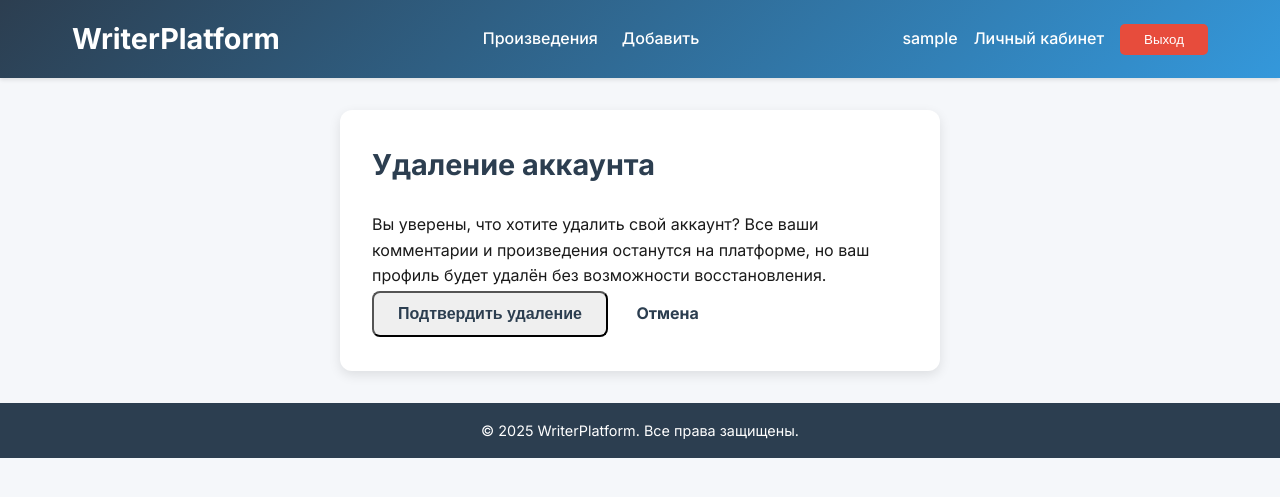
After one commit to DmytroFedosyeyev/writer-platform, a Django app: page /delete-account/ in a window 1280 px wide. The commit adds this page. Shown: the top 497 px of the page. Run offline with Django 5.2, Linux system fonts and the light colour scheme; the visitor is signed in with stand-in values (Sample User, id 1).

Commit message:
Добавлена функция удаления аккаунта с сохранением комментариев и произведений, исправлена ошибка рендеринга в home.html

```diff
--- a/library/models.py
+++ b/library/models.py
@@ -19,14 +19,14 @@ class Work(models.Model):
     genre = models.CharField(max_length=50, choices=GENRE_CHOICES)
     content = RichTextField()
     published_date = models.DateTimeField(auto_now_add=True)
-    author = models.ForeignKey(User, on_delete=models.CASCADE)
+    author = models.ForeignKey(User, on_delete=models.SET_NULL, null=True)
 
     def __str__(self):
         return self.title
 
 
 class Comment(models.Model):
-    user = models.ForeignKey(User, on_delete=models.CASCADE)
+    user = models.ForeignKey(User, on_delete=models.SET_NULL, null=True)
     work = models.ForeignKey(Work, on_delete=models.CASCADE, related_name='comments')
     text = models.TextField()
     created_at = models.DateTimeField(auto_now_add=True)
--- a/templates/home.html
+++ b/templates/home.html
@@ -39,7 +39,11 @@
                 <li class="mt-2">
                     <a href="{% url 'work_detail' work.id %}" class="text-blue-500 hover:underline">{{ work.title }}</a>
                     <span> Автор: </span>
-                    <a href="{% url 'user_profile' work.author.username %}" class="text-blue-500 hover:underline">{{ work.author.username }}</a>
+                    {% if work.author %}
+                        <a href="{% url 'user_profile' work.author.username %}" class="text-blue-500 hover:underline">{{ work.author.username }}</a>
+                    {% else %}
+                        <span class="text-gray-500">Автор удалён</span>
+                    {% endif %}
                 </li>
             {% empty %}
                 <p>Пока нет добавленных произведений.</p>
--- /dev/null
+++ b/users/templates/users/delete_account.html
@@ -0,0 +1,16 @@
+{% extends 'base.html' %}
+{% load static %}
+
+{% block title %}Удаление аккаунта{% endblock %}
+
+{% block content %}
+<div class="form-container">
+    <h2>Удаление аккаунта</h2>
+    <p>Вы уверены, что хотите удалить свой аккаунт? Все ваши комментарии и произведения останутся на платформе, но ваш профиль будет удалён без возможности восстановления.</p>
+    <form method="post">
+        {% csrf_token %}
+        <button type="submit" class="btn btn-primary">Подтвердить удаление</button>
+        <a href="{% url 'user_home' %}" class="btn btn-secondary">Отмена</a>
+    </form>
+</div>
+{% endblock %}
--- a/users/templates/users/user_home.html
+++ b/users/templates/users/user_home.html
@@ -70,6 +70,9 @@
 {% endif %}
 
 {% if user == request.user %}
+<div class="mt-3">
+    <a href="{% url 'delete_account' %}" class="btn btn-secondary">Удалить аккаунт</a>
+</div>
 {% endif %}
 
 <!-- JavaScript для обработки data-method="post" -->
--- a/users/views.py
+++ b/users/views.py
@@ -3,7 +3,7 @@ import logging
 from django.shortcuts import render, redirect
 from django.contrib.auth.forms import UserCreationForm
 from django.contrib.auth.decorators import login_required
-from django.contrib.auth import authenticate, login
+from django.contrib.auth import authenticate, login, logout
 from django.contrib import messages
 from .forms import CustomUserCreationForm
 from django.contrib.auth.models import User
@@ -53,3 +53,17 @@ def profile_view(request, username):
     else:
         # Для гостей или просмотра чужого профиля
         return render(request, 'users/profile.html', {'user': user})
+
+
+@login_required
+def delete_account_view(request):
+    logger.info(f"Запрос на удаление аккаунта пользователя {request.user.username}")
+    if request.method == 'POST':
+        user = request.user
+        username = user.username
+        logout(request)
+        user.delete()
+        logger.info(f"Аккаунт пользователя {username} успешно удалён")
+        messages.success(request, 'Ваш аккаунт удалён. До свидания!')
+        return redirect('home')
+    return render(request, 'users/delete_account.html')
--- a/writer_platform/urls.py
+++ b/writer_platform/urls.py
@@ -19,12 +19,15 @@ from django.urls import path, include
 from library.views import home_view
 from django.conf import settings
 from django.conf.urls.static import static
+from users import views as users_views
+
 
 urlpatterns = [
     path('', home_view, name='home'),
     path('admin/', admin.site.urls),
     path('users/', include('users.urls')),
     path('works/', include('library.urls')),
+    path('delete-account/', users_views.delete_account_view, name='delete_account'),
 ]
 
 if settings.DEBUG:
```
Also changed, not shown: library/migrations/0003_work_cover_alter_work_genre.py (added), library/migrations/0004_remove_work_cover_alter_comment_user_and_more.py (added).
